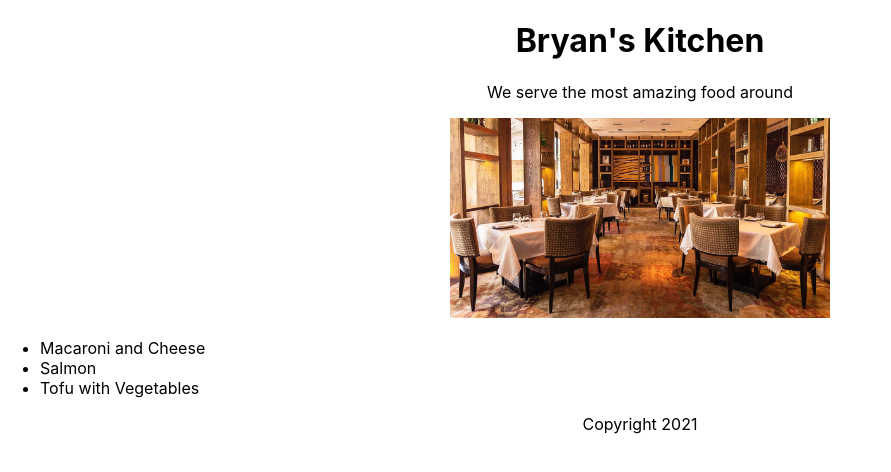
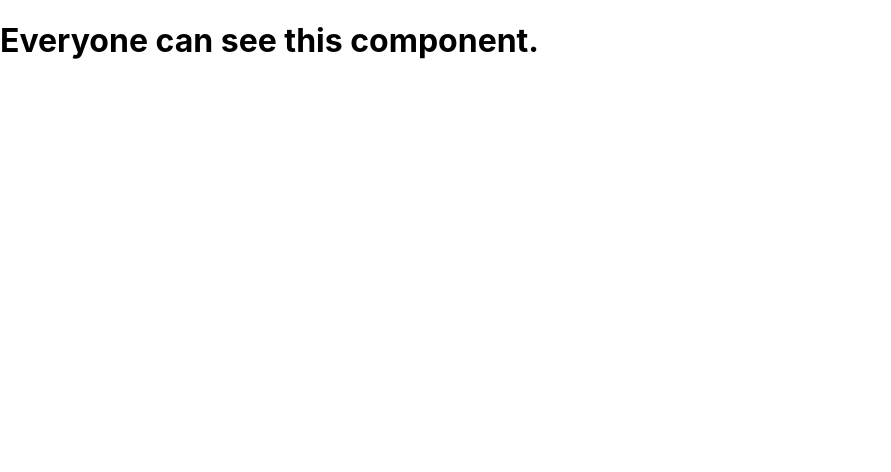
Before and after one commit to bryan-leano/react-essentials, a React (Create React App) app: page / in a window 1280 px wide. Shown: the top 472 px of the page, without its empty margins (0-891 px from the left). Built offline with nearby package versions, Linux system fonts and the light colour scheme.

Commit message:
add restructuring

```diff
--- a/src/App.js
+++ b/src/App.js
@@ -1,52 +1,19 @@
 import './App.css';
-import restaurant from './restaurant.jpeg';
 
-function Header(props) {
-  return (
-    <header>
-      <h1>{props.name}'s Kitchen</h1>
-    </header>
-  );
+function SecretComponent() {
+  return <h1>Secret information for authorized users only.</h1>
 }
 
-function Main(props) {
-  return (
-    <section>
-      <p>We serve the most {props.adjective} food around</p>
-      <img src={restaurant} height={200} alt='nice restaurant' />
-      <ul style={{ textAlign: 'left' }}>
-        {props.dishes.map((dish) => (
-          <li key={dish.id}>{dish.title}</li>
-        ))}
-      </ul>
-    </section>
-  );
+function RegularComponent() {
+  return <h1>Everyone can see this component.</h1>
 }
 
-function Footer(props) {
+function App({ authorized }) {
   return (
-    <footer>
-      <p>Copyright {props.year}</p>
-    </footer>
+    <>
+      {authorized ? <SecretComponent /> : <RegularComponent />}
+    </>
   )
 }
 
-const dishes = [
-  'Macaroni and Cheese',
-  'Salmon',
-  'Tofu with Vegetables'
-];
-
-const dishObjects = dishes.map((dish, i) => ({ id: i, title: dish }));
-
-function App() {
-  return (
-    <div className='App'>
-      <Header name='Bryan' />
-      <Main adjective='amazing' dishes={dishObjects} />
-      <Footer year={new Date().getFullYear()} />
-    </div>
-  );
-}
-
 export default App;
--- a/src/index.js
+++ b/src/index.js
@@ -3,7 +3,10 @@
 import './index.css';
 import App from './App';
 
+const [, , light] = ["boots", "tent", "headlamp"];
+console.log(light);
+
 ReactDOM.render(
-  <App />,
+  <App authorized={false} />,
   document.getElementById('root')
 );
```
